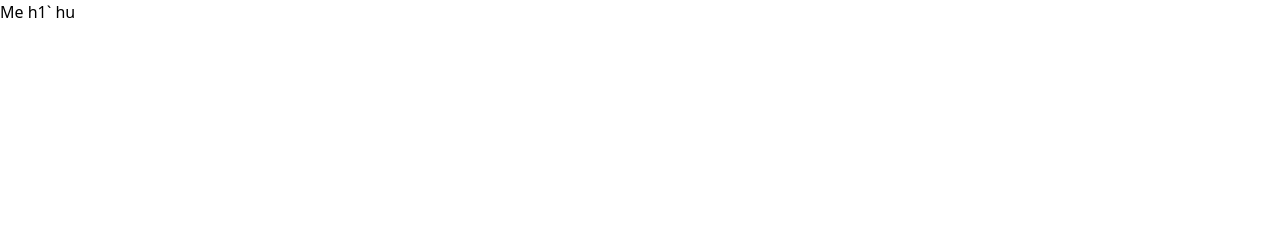
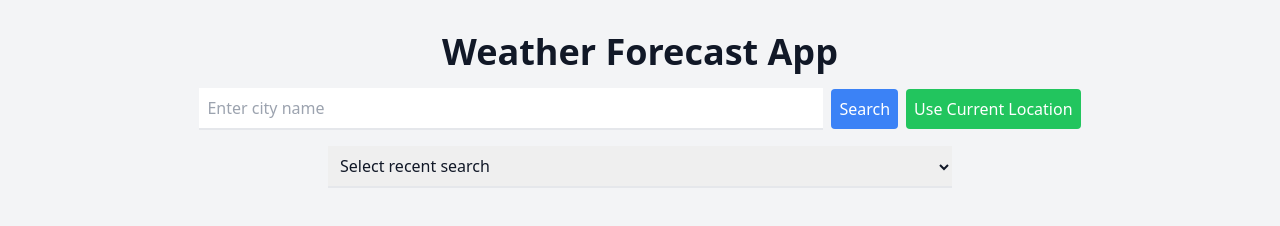
Before and after one commit to piyushdogne/piyush_pgc_fsd_6, a plain HTML site: page index.html in a window 1280 px wide. Drawn offline with nearby package versions, Linux system fonts and the light colour scheme.

Commit message:
basic html structure

```diff
--- a/index.html
+++ b/index.html
@@ -7,8 +7,26 @@
     <link rel="stylesheet" href="style.css">
     <script src="https://cdn.tailwindcss.com"></script>
 </head>
-<body>
-    <h1>Me h1` hu</h1>
+<body class="bg-gray-100 text-gray-900">
+    <div class="container mx-auto p-4">
+      <header class="text-center my-4">
+        <h1 class="text-4xl font-bold">Weather Forecast App</h1>
+      </header>
+      <main>
+        <div class="flex flex-col md:flex-row items-center justify-center mb-4">
+          <input id="cityInput" type="text" placeholder="Enter city name" class="border-b-2 p-2 w-full md:w-1/2">
+          <button id="searchButton" class="bg-blue-500 text-white p-2 rounded mt-2 md:mt-0 md:ml-2">Search</button>
+          <button id="currentLocationButton" class="bg-green-500 text-white p-2 rounded mt-2 md:mt-0 md:ml-2">Use Current Location</button>
+        </div>
+        <div class="flex flex-col md:flex-row items-center justify-center mb-4">
+          <select id="recentSearchesDropdown" class="border-b-2 p-2 w-full md:w-1/2">
+            <option value="">Select recent search</option>
+          </select>
+        </div>
+        <div id="weatherDisplay" class="mt-4"></div>
+        <div id="extendedForecast" class="mt-4 grid grid-cols-1 md:grid-cols-5 gap-4"></div>
+      </main>
+    </div>
     <script src="script.js"></script>
 </body>
 </html>
```
